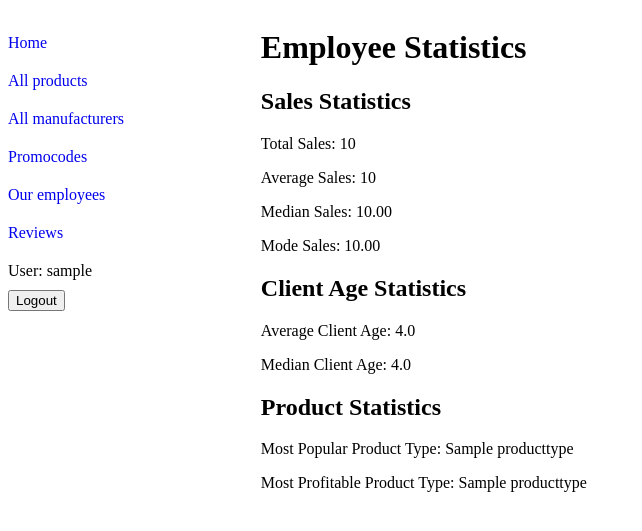
After one commit to karina-timoshevich/IGI_new_name, a Django app: page /onlineshop/employee-stats/ in a window 1280 px wide. The commit adds this page. Shown: the top 531 px of the page, without its empty margins (0-642 px from the left). Run offline with Django 5.2, Linux system fonts and the light colour scheme; a user stored in the database is signed in; tables that the repository leaves empty hold one stand-in row (values such as "Sample post").

Commit message:
add statistics page

```diff
--- a/IGI/LR5/LabRab5_IGI/onlineshop/templates/base_generic.html
+++ b/IGI/LR5/LabRab5_IGI/onlineshop/templates/base_generic.html
@@ -37,6 +37,7 @@
                     {% if group.name == "Employees" %}
                         <li><a href="{% url 'all-orders' %}">All Orders</a></li>
                         <li><a href="{% url 'clients' %}">All clients</a></li>
+                        <li><a href="{% url 'employee-stats' %}">All statistics</a></li>
                         {% if perms.onlineshop.can_mark_returned %}
                             {% if order and order.id %}
                                 <li><a href="{% url 'change-status-employee' order.id %}">Change Order Status</a></li>
--- /dev/null
+++ b/IGI/LR5/LabRab5_IGI/onlineshop/templates/onlineshop/employee_stats.html
@@ -0,0 +1,20 @@
+{% extends "base_generic.html" %}
+
+{% block content %}
+    <h1>Employee Statistics</h1>
+
+    <h2>Sales Statistics</h2>
+    <p>Total Sales: {{ total_sales }}</p>
+    <p>Average Sales: {{ avg_sales }}</p>
+    <p>Median Sales: {{ median_sales }}</p>
+    <p>Mode Sales: {{ mode_sales }}</p>
+
+    <h2>Client Age Statistics</h2>
+    <p>Average Client Age: {{ avg_client_age }}</p>
+    <p>Median Client Age: {{ median_age }}</p>
+
+    <h2>Product Statistics</h2>
+    <p>Most Popular Product Type: {{ popular_product_type.product_type__name }}</p>
+    <p>Most Profitable Product Type: {{ profitable_product_type.product_type__name }}</p>
+
+{% endblock %}
--- a/IGI/LR5/LabRab5_IGI/onlineshop/urls.py
+++ b/IGI/LR5/LabRab5_IGI/onlineshop/urls.py
@@ -83,3 +83,8 @@ urlpatterns += [
     path('reviews/', ReviewListView.as_view(), name='reviews'),
     path('reviews/add/', ReviewCreateView.as_view(), name='add-review'),
 ]
+from .views import employee_stats
+
+urlpatterns += [
+    path('employee-stats/', employee_stats, name='employee-stats'),
+]
--- a/IGI/LR5/LabRab5_IGI/onlineshop/views.py
+++ b/IGI/LR5/LabRab5_IGI/onlineshop/views.py
@@ -373,6 +373,7 @@ def client_list(request):
 from django.views import generic
 from .models import Employee
 
+
 class EmployeeListView(generic.ListView):
     model = Employee
     template_name = 'onlineshop/employee_list.html'
@@ -383,9 +384,11 @@ from django.contrib.auth.mixins import LoginRequiredMixin
 from .models import Review
 from .forms import ReviewForm
 
+
 class ReviewListView(ListView):
     model = Review
     template_name = 'onlineshop/reviews.html'  # update this to your template
+
 
 class ReviewCreateView(LoginRequiredMixin, CreateView):
     model = Review
@@ -396,3 +399,54 @@ class ReviewCreateView(LoginRequiredMixin, CreateView):
     def form_valid(self, form):
         form.instance.user = self.request.user
         return super().form_valid(form)
+
+
+from django.db.models import Avg, Count, Sum, Q
+from django.contrib.auth.decorators import login_required
+from django.shortcuts import render
+from .models import Order, Product, Client
+import numpy as np
+from datetime import date
+from dateutil.relativedelta import relativedelta
+
+
+@login_required
+def employee_stats(request):
+    # Проверка, что пользователь - сотрудник
+
+
+    # Получение данных из базы данных
+    orders = Order.objects.all()
+    products = Product.objects.all()
+    clients = Client.objects.all()
+
+    # Вычисление статистических показателей
+    total_sales = orders.aggregate(Sum('total_price'))['total_price__sum']
+    avg_sales = orders.aggregate(Avg('total_price'))['total_price__avg']
+    sales_values = [order.total_price for order in orders]
+    median_sales = np.median(sales_values)
+    mode_sales = max(set(sales_values), key=sales_values.count)
+
+    # Вычисление возраста каждого клиента
+    client_ages = [(date.today() - client.date_of_birth).days // 365 for client in clients if client.date_of_birth]
+    avg_client_age = np.mean(client_ages)
+    median_age = np.median(client_ages)
+
+    popular_product_type = products.values('product_type__name').annotate(count=Count('product_type')).order_by(
+        '-count').first()
+    profitable_product_type = products.values('product_type__name').annotate(profit=Sum('price')).order_by(
+        '-profit').first()
+
+    # Передача показателей в шаблон
+    context = {
+        'total_sales': total_sales,
+        'avg_sales': avg_sales,
+        'median_sales': median_sales,
+        'mode_sales': mode_sales,
+        'avg_client_age': avg_client_age,
+        'median_age': median_age,
+        'popular_product_type': popular_product_type,
+        'profitable_product_type': profitable_product_type,
+    }
+
+    return render(request, 'onlineshop/employee_stats.html', context)
```
